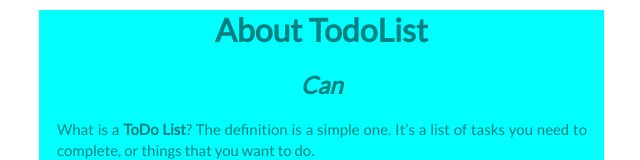
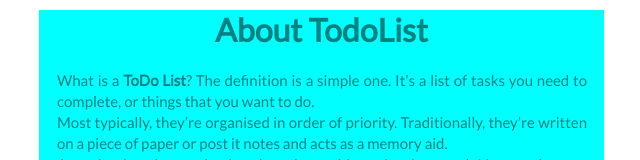
Before and after one commit to eminentpal/Todolist-v1, a React (Create React App) app: page /about in a window 1280 px wide. Shown: the part 210-370 px from the top of the page, without its empty margins (361-1001 px from the left). Built offline with nearby package versions, Linux system fonts and the light colour scheme.

Commit message:
fixed about

```diff
--- a/src/component/About.jsx
+++ b/src/component/About.jsx
@@ -16,7 +16,7 @@ const About = () => {
             <Header />
             <div className="aboutUs">
             <h1>About TodoList</h1>
-            <h2 className="empty"></h2>
+
             <p>What is a <b>ToDo List</b>? The definition is a simple one. It’s a list of tasks you need to complete, or things that you want to do.<br/>Most typically, they’re organised in order of priority. Traditionally, they’re written on a piece of paper or post it notes and acts as a memory aid. <br/> As technology has evolved we have been able to develop a todoList app that can help you create your todo list. </p>
             </div>
 
--- a/src/component/Todo.jsx
+++ b/src/component/Todo.jsx
@@ -21,7 +21,7 @@ function handleChange (event){
 
 function handleClick () {
 
-    if (item == "") {
+    if (item === "") {
         alert("Please type your Todo");
         return false;
       }
```
